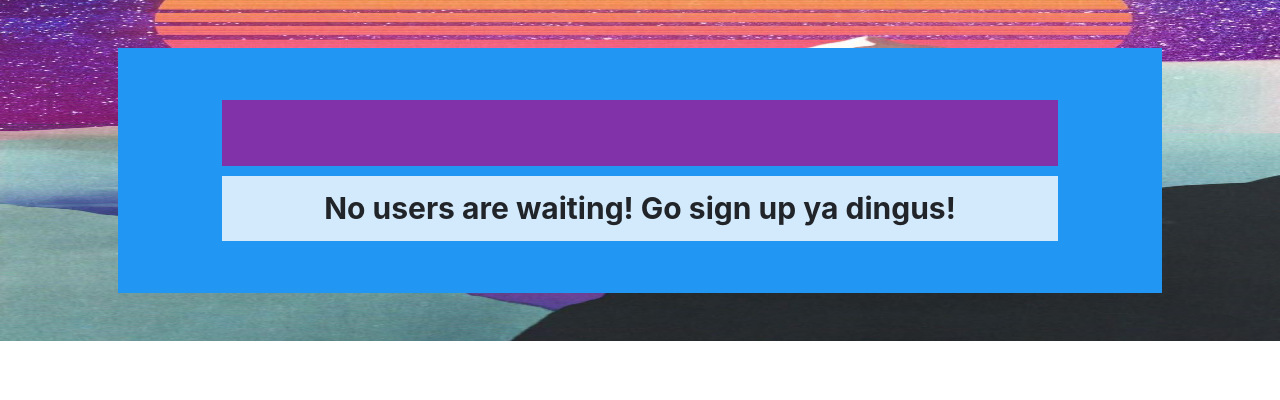
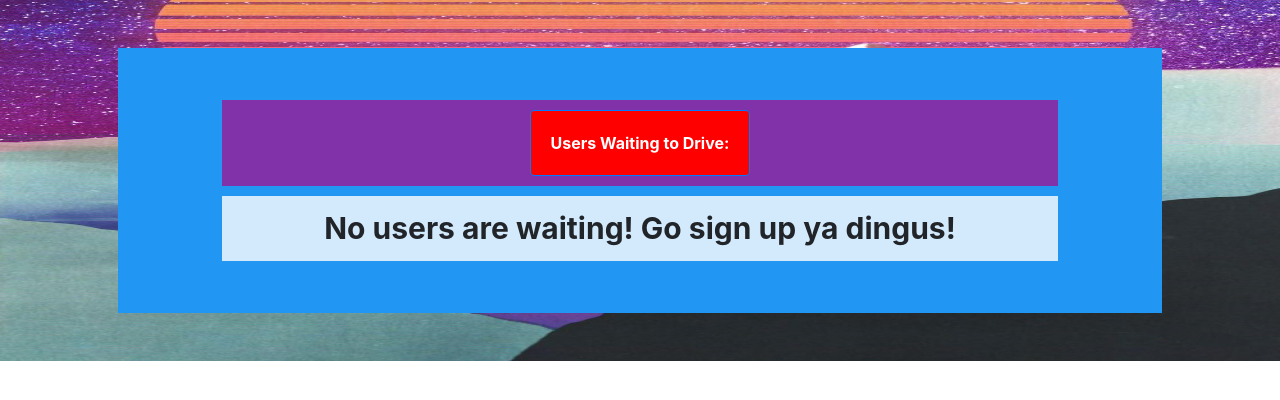
Before and after one commit to poster515/TankRobot, a Flask app: page /wait in a window 1280 px wide. Shown: the part 134-534 px from the top of the page. Run offline with Flask 2, Linux system fonts and the light colour scheme; some libraries are stand-ins or nearby versions.

Commit message:
costmetic updates

```diff
--- a/project/application.py
+++ b/project/application.py
@@ -275,12 +275,6 @@ def create_app(DEV: bool = True, wait_timeout: int = 60, drive_timeout: int = 60
                 return jsonify(dict(redirect='/'))
             (next_user, next_user_IP, can_drive, is_driving, candrive_endtime, drive_endtime) = db_conn.cursor().execute("SELECT * FROM users WHERE rowid = (SELECT min(rowid) FROM users);").fetchone()
             print("next_user: {}, next_user_IP: {}, can_drive: {}, candrive_endtime: {}".format(next_user, next_user_IP, can_drive, candrive_endtime))
-            # if is_driving == "False" and can_drive == "False":
-            #     # we know that this user is next since they're not driving and have not been selected to drive.
-            #     print("User {} at IP {} can now drive.".format(next_user, next_user_IP))
-            #     db_conn.cursor().execute("UPDATE users SET can_drive='True', can_drive_endtime=? WHERE rowid = (SELECT min(rowid) FROM users);", (int(time.time()) + wait_timeout, ))
-            #     db_conn.commit()
-            #     return jsonify(is_it_my_turn = "True")
             if can_drive == "True" and candrive_endtime >= time.time() and next_user == user_name:
                 print("It is in fact {} from IP {}'s turn!!!".format(user_name, IP_addr))
                 return jsonify(is_it_my_turn = "True", end_time=candrive_endtime)
--- a/project/templates/wait.html
+++ b/project/templates/wait.html
@@ -8,7 +8,7 @@
     <div>
       <div class="wait-grid-container">
         <!-- hidden button to take user to drive page -->
-        <div class="wait-grid-item"><form><button id="drive_button" class="btn btn-primary" type="submit"></button></form></div>
+        <div class="wait-grid-item"><button id="drive_button" class="btn btn-primary"></button></div>
         {% if user_names %}
           {% for user in user_names %}
             <div class="wait-grid-item">{{ user }}</div>
@@ -19,7 +19,7 @@
         </div>
 
       <script>
-        document.getElementById('drive_button').style.visibility="hidden";
+        // document.getElementById('drive_button').style.visibility="hidden";
         // check if it's this user's turn once every second
         var x = setInterval(function() {
             var my_turn = "False";
@@ -30,6 +30,9 @@
                   my_turn = data.is_it_my_turn;
                   if (my_turn == "True") {
                       document.getElementById('drive_button').style.visibility="visible";
+                      document.getElementById("drive_button").onclick = function () {
+                          location.href = "/drive";
+                      };
                       // once we know it's our turn to drive, give the user two minutes to
                       // navigate to the Drive page.
                       end_time = data.end_time; // seconds until wait_time is up
@@ -55,6 +58,8 @@
                           });
                         } // if (distance <= 0)
                       }, 1000);
+                  } else {
+                    document.getElementById('drive_button').innerHTML = "Users Waiting to Drive:";
                   } //if (my_turn == True)
                 } //else
             }); // getJSON
```
